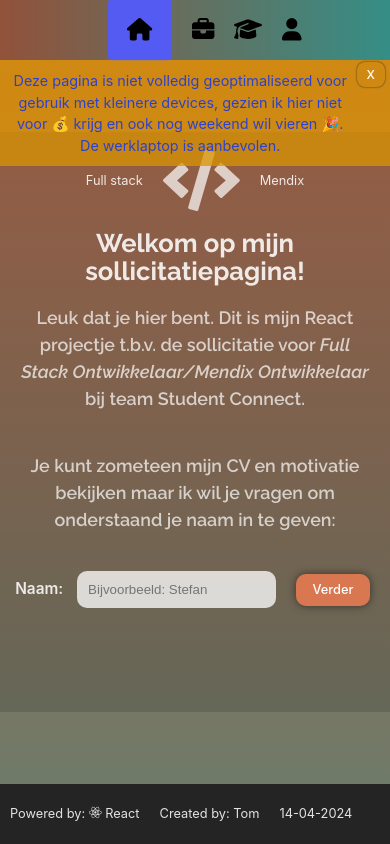
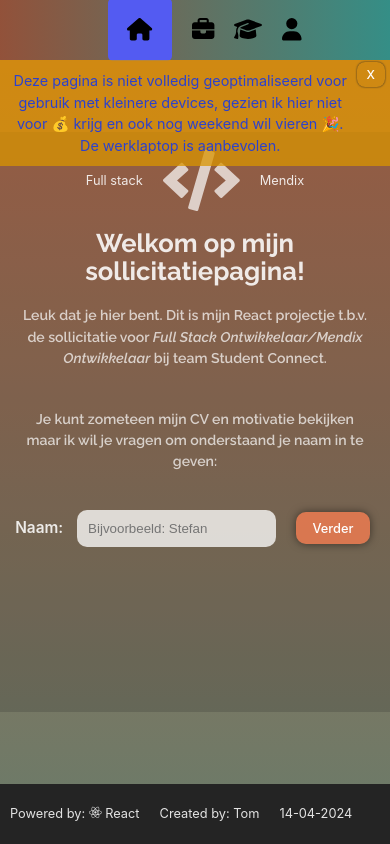
Before and after one commit to tomnovistudentgithub/sollicitatieReact, a React (Vite) app: page / in a window 390 px wide. Built offline with nearby package versions, Linux system fonts and the light colour scheme.

Commit message:
final commit

```diff
--- a/src/pages/pagestyling.css
+++ b/src/pages/pagestyling.css
@@ -207,8 +207,6 @@
     gap:20px;
     background: rgba(147, 147, 147, 0.29);
     margin-left: 50px;
-
-
 }
 
 
@@ -258,3 +256,10 @@
         flex-basis: 100%;
     }
 }
+
+@media (max-width: 600px) {
+    .inner-container-homepage p {
+        font-size: 1.1em;
+    }
+
+}
--- a/src/pages/welkomstbericht.css
+++ b/src/pages/welkomstbericht.css
@@ -62,13 +62,14 @@
 
 .welkomstbericht-paul {
     background-color: rgba(105, 161, 160, 0.73);
+    font-size: 0.7em;
 
 
 }
 
 .welkomstbericht-shirley {
     background-color: rgba(85, 145, 140, 0.73);
-    font-size: 0.8em;
+    font-size: 0.6em;
 }
 
 .welkomstbericht-cheyenne {
@@ -98,4 +99,11 @@
         padding: 15px;
         margin-top:140px;
     }
+
+    .btn-welkomstbericht {
+        font-size: 1.8em;
+
+    }
+
+
 }
```
